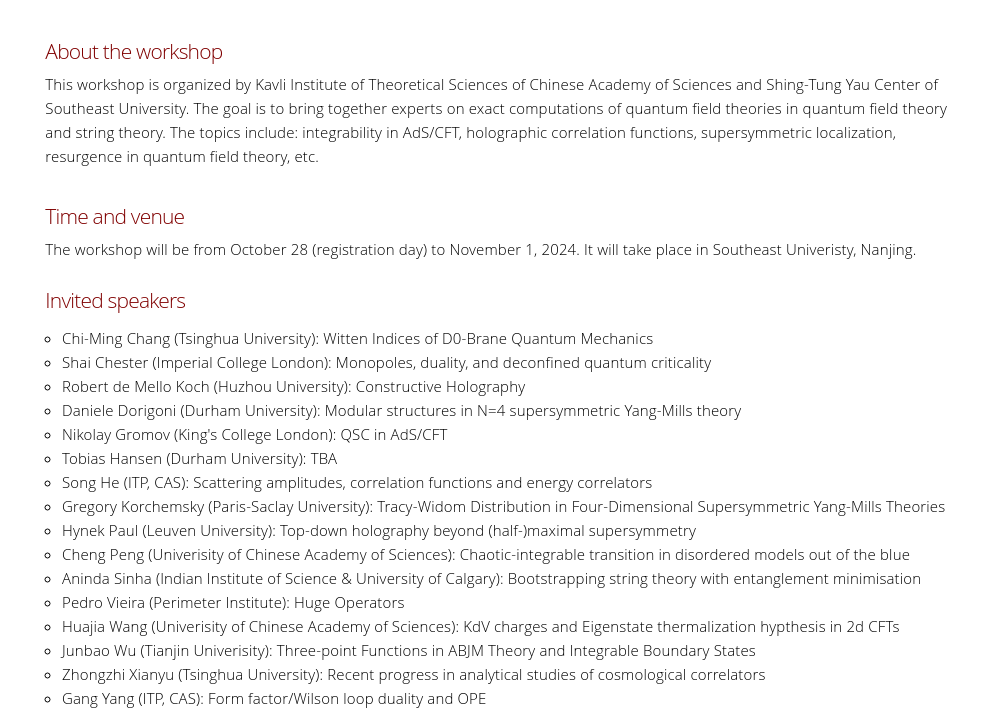
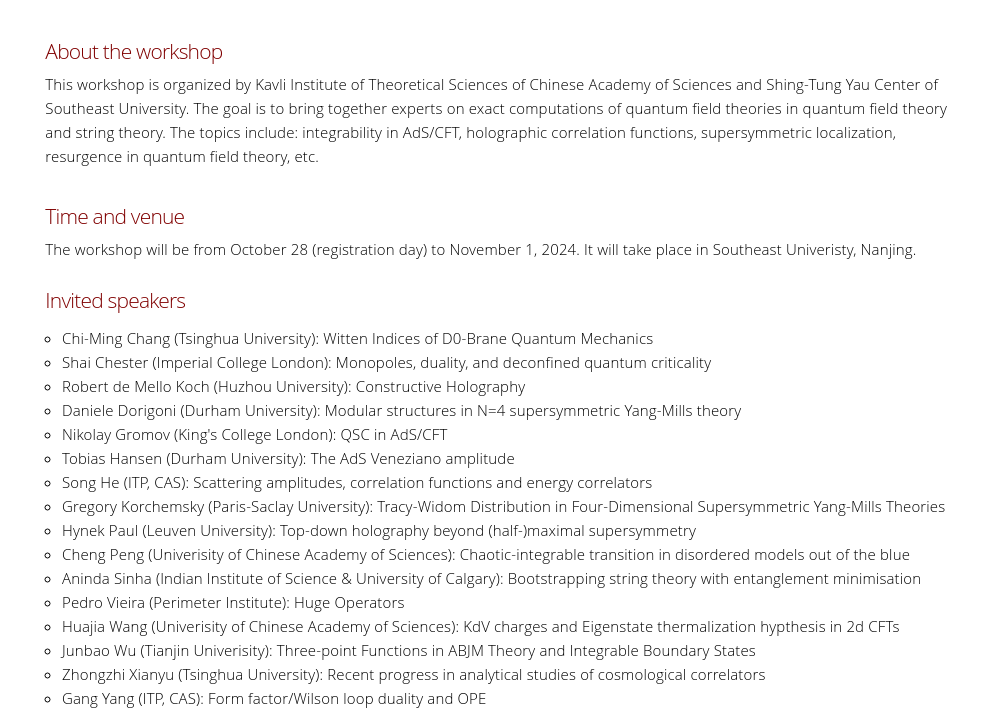
Before and after one commit to exactmethods/workshop, a plain HTML site: page index.html in a window 1280 px wide. Shown: the part 384-1097 px from the top of the page, without its empty margins (138-1141 px from the left). Drawn offline with Linux system fonts and the light colour scheme.

Commit message:
Update index.html

```diff
--- a/index.html
+++ b/index.html
@@ -93,7 +93,7 @@ This workshop is organized by Kavli Institute of Theoretical Sciences of Chinese
 	</li>
 	<li>Nikolay Gromov (King's College London): QSC in AdS/CFT
 	</li>
-	<li>Tobias Hansen (Durham University): TBA
+	<li>Tobias Hansen (Durham University): The AdS Veneziano amplitude
 	</li>
 	<li>Song He (ITP, CAS): Scattering amplitudes, correlation functions and energy correlators
 	</li>
```
